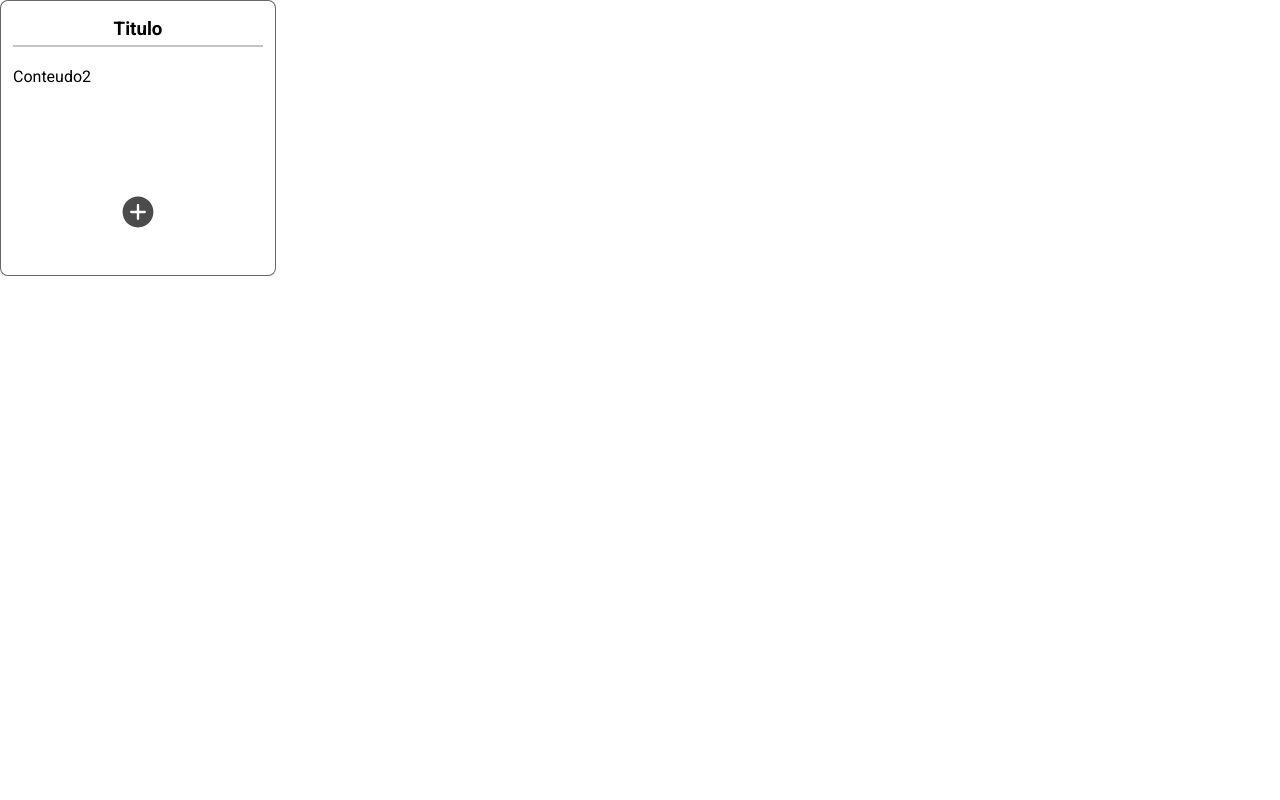
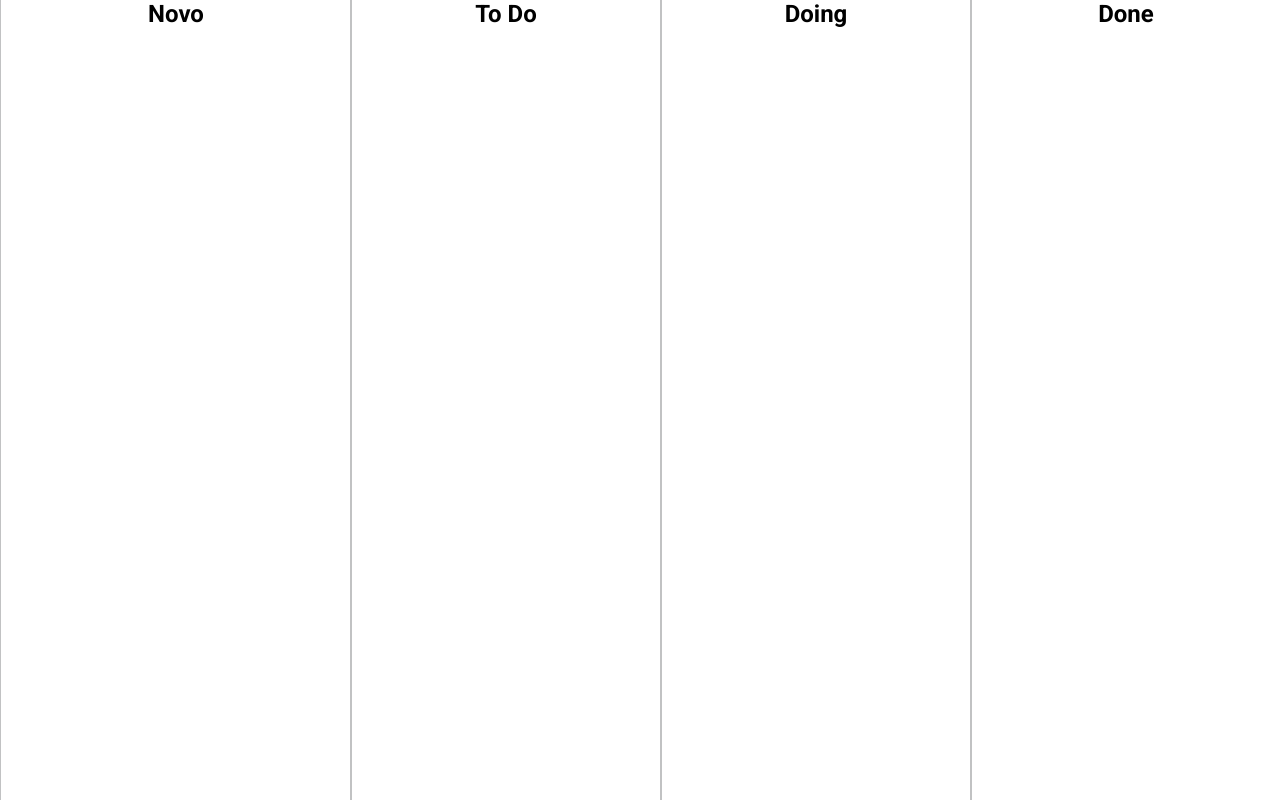
Before and after one commit to joaogabrielramos28/Lets-code, a React (Create React App) app: page / in a window 1280 px wide. Built offline with nearby package versions, Linux system fonts and the light colour scheme; the HTML template or start-up script is replaced by a standard one.

Commit message:
começando board

```diff
--- a/src/App.tsx
+++ b/src/App.tsx
@@ -1,10 +1,11 @@
 import React from 'react';
 import Card from './Components/Card/index';
 import GlobalStyle from './styles/global';
+import Board from './Components/Board/index';
 export const App: React.FC = () => {
     return (
         <>
-            <Card titulo="Titulo" conteudo="Conteudo2" />
+            <Board />
             <GlobalStyle />
         </>
     );
--- /dev/null
+++ b/src/Components/Board/index.tsx
@@ -0,0 +1,15 @@
+import React from 'react';
+import { Container } from './styles';
+import List from '../List/index';
+const Board = () => {
+    return (
+        <Container>
+            <List titulo="Novo" />
+            <List titulo="To Do" />
+            <List titulo="Doing" />
+            <List titulo="Done" />
+        </Container>
+    );
+};
+
+export default Board;
--- /dev/null
+++ b/src/Components/Board/styles.ts
@@ -0,0 +1,7 @@
+import styled from 'styled-components';
+
+export const Container = styled.div`
+    width: 100%;
+    display: grid;
+    grid-template-columns: 350px 1fr 1fr 1fr;
+`;
--- /dev/null
+++ b/src/Components/List/index.tsx
@@ -0,0 +1,16 @@
+import React from 'react';
+import { Container } from './styles';
+
+interface ListProps {
+    titulo: string;
+}
+
+const List: React.FC<ListProps> = ({ titulo }: ListProps) => {
+    return (
+        <Container>
+            <h2>{titulo}</h2>
+        </Container>
+    );
+};
+
+export default List;
--- /dev/null
+++ b/src/Components/List/styles.ts
@@ -0,0 +1,9 @@
+import styled from 'styled-components';
+
+export const Container = styled.div`
+    width: 100%;
+    border-left: 1px solid #c1c2c3;
+    border-right: 1px solid #c1c2c3;
+    text-align: center;
+    height: 100vh;
+`;
```
Also changed, not shown: 1 other file (tests, documents, lock files or other folders).
